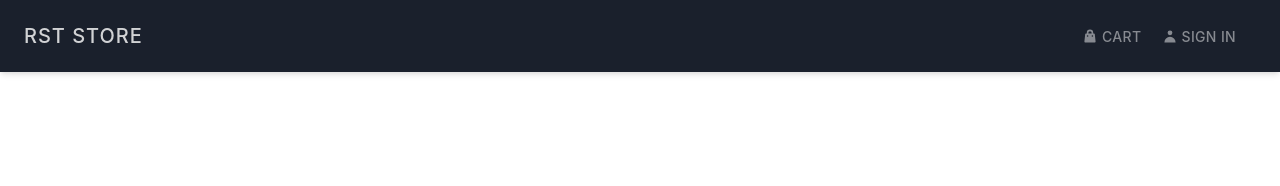
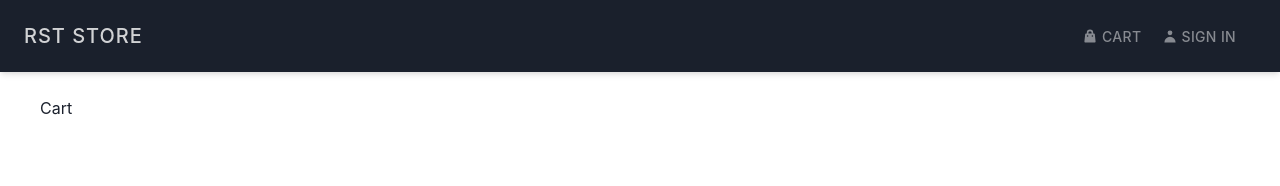
Before and after one commit to rstforumdev/rststore, a React (Create React App) app in the folder frontend/: page /cart/1 in a window 1280 px wide. Shown: the top 186 px of the page. Built offline with nearby package versions, Linux system fonts and the light colour scheme.

Commit message:
27. Implemented Cart screen and route.

```diff
--- a/frontend/src/App.js
+++ b/frontend/src/App.js
@@ -5,6 +5,7 @@ import Header from './components/Header'
 import Footer from './components/Footer'
 import HomeScreen from './screens/HomeScreen'
 import ProductScreen from './screens/ProductScreen'
+import CartScreen from './screens/CartScreen'
 
 const App = () => {
   return (
@@ -14,6 +15,7 @@ const App = () => {
         <Flex mt='72px' as='main' minH='xl' py='6' px='6' direction='column'>
           <Route path='/' exact component={HomeScreen} />
           <Route path='/product/:id' component={ProductScreen} />
+          <Route path='/cart/:id?' component={CartScreen} />
         </Flex>
       </Container>
       <Footer />
--- /dev/null
+++ b/frontend/src/screens/CartScreen.js
@@ -0,0 +1,7 @@
+import React from 'react'
+
+const CartScreen = () => {
+  return <div>Cart</div>
+}
+
+export default CartScreen
```
